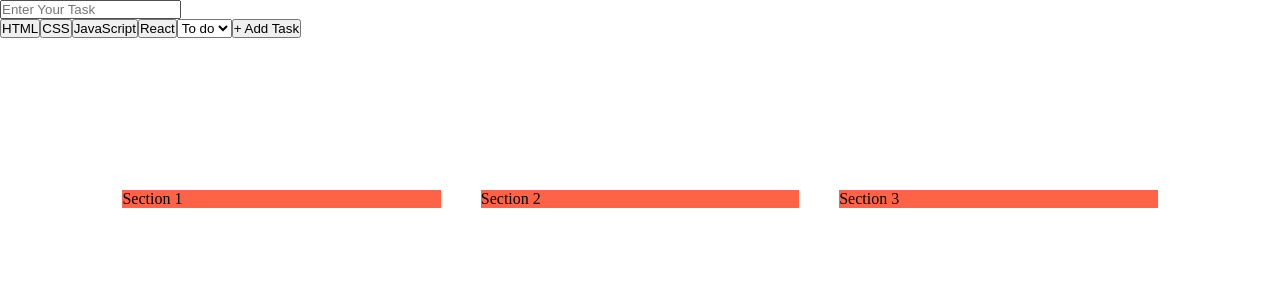
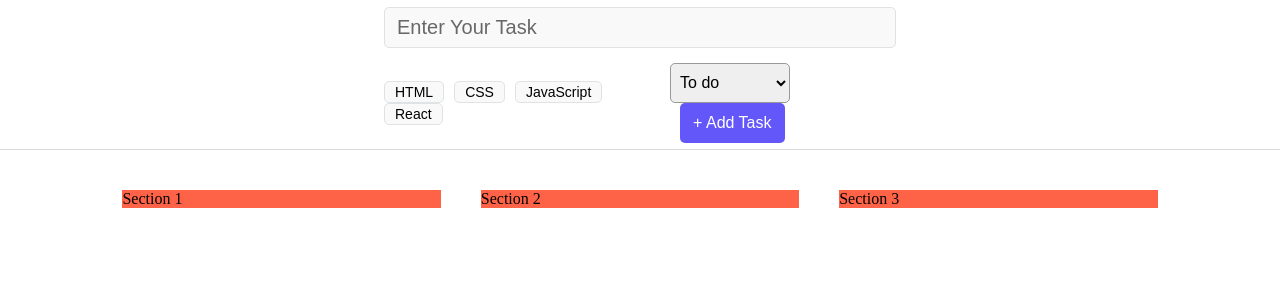
Before and after one commit to 2018dayanan/tasktrek, a React (Vite) app: page / in a window 1280 px wide. Shown: the top 300 px of the page. Built offline with nearby package versions, Linux system fonts and the light colour scheme.

Commit message:
Styles added for form component

```diff
--- /dev/null
+++ b/src/components/TaskForm.css
@@ -0,0 +1,66 @@
+.app_header {
+    display: flex;
+    align-items: center;
+    justify-content: center;
+    border-bottom: 1px solid #dcdcdc;
+}
+
+.app_header>form {
+    width: 40%;
+}
+
+.task_input {
+    font-size: 20px;
+    font-weight: 500;
+    background: #f9f9f9;
+    color: #000;
+    border: 1px solid #dfe3e6;
+    border-radius: 5px;
+    padding: 8px 12px;
+    margin-bottom: 15px;
+    width: 100%;
+}
+
+.task_form_bottom_line {
+    display: flex;
+    align-items: center;
+    justify-content: space-between;
+}
+
+.tag {
+    font-size: 14px;
+    font-weight: 500;
+    background-color: #f9f9f9;
+    border: 1px solid #dfe3e6;
+    border-radius: 5px;
+    padding: 2px 10px;
+    margin-right: 10px;
+    cursor: pointer;
+}
+
+.task_status {
+    font-size: 16px;
+    font-weight: 500;
+    border: 1px solid #999;
+    border-radius: 5px;
+    width: 120px;
+    height: 40px;
+    padding: 0 5px;
+}
+
+.task_submit {
+    font-size: 16px;
+    font-weight: 500;
+    background-color: #6457f9;
+    color: #fff;
+    border-radius: 5px;
+    height: 40px;
+    padding: 3px 13px;
+    margin-left: 10px;
+    border: none;
+    cursor: pointer;
+}
+
+.task_input::placeholder {
+    color: #686868;
+}
--- a/src/components/TaskForm.jsx
+++ b/src/components/TaskForm.jsx
@@ -1,4 +1,5 @@
 import React from 'react'
+import "./TaskForm.css";
 
 const TaskForm = () => {
     return (
@@ -6,20 +7,23 @@
             <form action="">
                 <input type="text" className='task_input' placeholder='Enter Your Task' />
                 <div className='task_form_bottom_line'>
+                    <div>
                         <button className='tag'>HTML</button>
                         <button className='tag'>CSS</button>
                         <button className='tag'>JavaScript</button>
                         <button className='tag'>React</button>
-                    <select>
+                    </div>
+                    <div>
+                        <select className='task_status'>
                             <option value="todo">To do</option>
                             <option value="doing">To do</option>
                             <option value="done">Done</option>
                         </select>
                         <button type='submit' className='task_submit'>+ Add Task</button>
                     </div>
+                </div>
             </form>
         </header>
-
     )
 }
 
```
Lines whose indentation alone changed are shown as unchanged.
